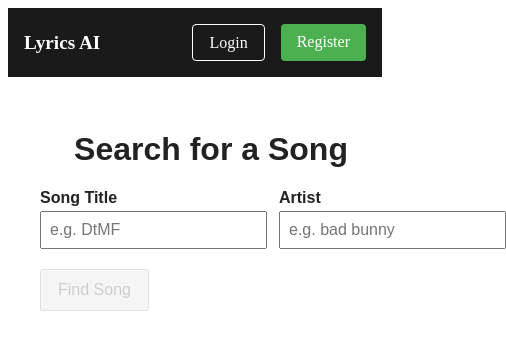
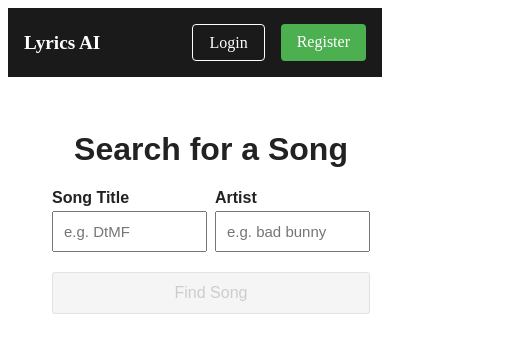
Before and after one commit to StanimalTheMan/lyrics-ai-frontend, a Next.js app: page / in a window 390 px wide. Shown: the top 352 px of the page, 506 px wide, since content can reach past the window. Built offline with nearby package versions, Linux system fonts and the light colour scheme.

Commit message:
fix layout on phone for search song

```diff
--- a/app/components/SongAnalyzer.css
+++ b/app/components/SongAnalyzer.css
@@ -1,24 +1,40 @@
 .song-analyzer {
-    padding: 16px;
-    font-family: Arial, sans-serif;
-    color: #222;
-  }
+  padding: 16px;
+  font-family: Arial, sans-serif;
+  color: #222;
+  box-sizing: border-box;
+  width: 100%;
+  display: flex;
+  flex-direction: column;
+  align-items: center; /* center children horizontally */
+}
+
+/* Ensure all nested elements use border-box to avoid unexpected overflow */
+.song-analyzer *,
+.song-analyzer *::before,
+.song-analyzer *::after {
+  box-sizing: inherit;
+}
 
   .search-section {
-    max-width: 700px;
+    width: 100%;
+    max-width: 900px;
     margin: 0 auto 24px;
+    padding: 0 12px;
   }
 
   .input-row {
     display: flex;
     gap: 12px;
     margin-bottom: 12px;
+    flex-wrap: wrap; /* allow inputs to wrap on small screens */
   }
 
   .input-group {
     flex: 1;
     display: flex;
     flex-direction: column;
+    min-width: 0; /* allow flex children to shrink instead of causing overflow */
   }
 
   .input-group label {
@@ -44,31 +60,54 @@
   }
 
   .song-display {
-    max-width: 700px;
+    width: 100%;
+    max-width: 1000px;
     margin: 24px auto;
     text-align: center;
+    padding: 0 12px;
+    overflow-x: hidden; /* guard against small horizontal overflows */
   }
 
   .song-info {
     position: relative;
-    width: 300px;
-    height: 300px;
+    width: 100%;
+    max-width: 330px;
+    height: auto;
+    aspect-ratio: 1 / 1; /* keep square ratio */
     margin: 0 auto 16px;
     border-radius: 8px;
     overflow: hidden;
     box-shadow: 0 4px 8px rgba(0,0,0,0.1);
   }
 
+  /* Make sure the inner image respects the container size (Next/Image outputs an img) */
+  .song-info img {
+    width: 100%;
+    height: 100%;
+    object-fit: cover;
+    display: block;
+  }
+
   .song-title {
-    font-size: 22px;
+    font-size: 20px;
     font-weight: 700;
-    margin-bottom: 16px;
+    margin-bottom: 12px;
+    padding: 0 8px;
+    word-break: break-word;
   }
 
   .lyrics-section {
-    max-width: 600px;
+    width: 100%;
+    max-width: 720px;
     margin: 0 auto 16px;
     text-align: left;
+    padding: 0 8px;
+  }
+
+  /* allow these sections to shrink inside flex containers */
+  .lyrics-section,
+  .explanation-box {
+    min-width: 0;
   }
 
   .lyrics-box {
@@ -78,7 +117,10 @@
     background: #fff;
     white-space: pre-wrap;
     user-select: text;
-    min-height: 150px;
+    min-height: 120px;
+    display: flex;
+    flex-direction: column;
+    gap: 8px;
   }
 
   .selected-text {
@@ -92,8 +134,9 @@
   }
 
   .explanation-box {
-    max-width: 600px;
-    min-height: 150px;
+    width: 100%;
+    max-width: 720px;
+    min-height: 120px;
     padding: 12px;
     border: 1px solid #ccc;
     border-radius: 6px;
@@ -102,6 +145,35 @@
     overflow-wrap: break-word;
     margin: 0 auto;
     text-align: left;
+  }
+
+  /* Responsive tweaks */
+  @media (max-width: 640px) {
+    .input-row {
+      gap: 8px;
+    }
+
+    .input-group input {
+      font-size: 15px;
+      padding: 10px;
+    }
+
+    .song-info {
+      max-width: 260px;
+    }
+
+    button {
+      width: 100%;
+      box-sizing: border-box;
+    }
+
+    .lyrics-box {
+      min-height: 100px;
+    }
+
+    .explanation-box {
+      padding: 10px;
+    }
   }
 
   .error {
```
